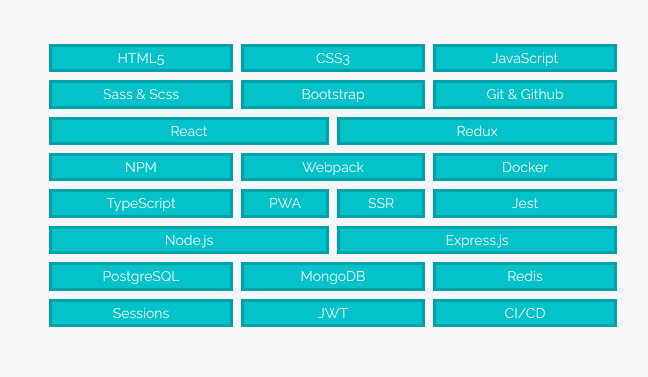
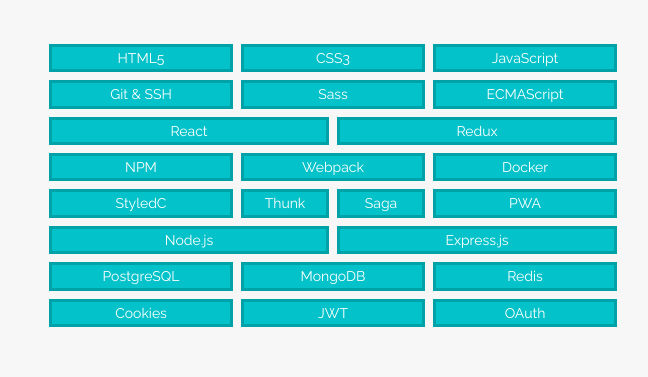
Before and after one commit to Ochanissi/Portofolio, a website: page index.html in a window 1280 px wide. Shown: the part 1181-1558 px from the top of the page, 575-1223 px from the left. Drawn offline with nearby package versions, Linux system fonts and the light colour scheme.

Commit message:
updated the skills section and made it reponsive

```diff
--- a/index.html
+++ b/index.html
@@ -71,26 +71,26 @@
             <p class="about__skills--item-1">HTML5</p>
             <p class="about__skills--item-2">CSS3</p>
             <p class="about__skills--item-3">JavaScript</p>
-            <p class="about__skills--item-4">Sass & Scss</p>
-            <p class="about__skills--item-5">Bootstrap</p>
-            <p class="about__skills--item-6">Git & Github</p>
+            <p class="about__skills--item-4">Git & SSH</p>
+            <p class="about__skills--item-5">Sass</p>
+            <p class="about__skills--item-6">ECMAScript</p>
             <p class="about__skills--item-7">React</p>
             <p class="about__skills--item-8">Redux</p>
             <p class="about__skills--item-9">NPM</p>
             <p class="about__skills--item-10">Webpack</p>
             <p class="about__skills--item-11">Docker</p>
-            <p class="about__skills--item-12">TypeScript</p>
-            <p class="about__skills--item-13">PWA</p>
-            <p class="about__skills--item-14">SSR</p>
-            <p class="about__skills--item-15">Jest</p>
+            <p class="about__skills--item-12">StyledC</p>
+            <p class="about__skills--item-13">Thunk</p>
+            <p class="about__skills--item-14">Saga</p>
+            <p class="about__skills--item-15">PWA</p>
             <p class="about__skills--item-16">Node.js</p>
             <p class="about__skills--item-17">Express.js</p>
             <p class="about__skills--item-18">PostgreSQL</p>
             <p class="about__skills--item-19">MongoDB</p>
             <p class="about__skills--item-20">Redis</p>
-            <p class="about__skills--item-21">Sessions</p>
+            <p class="about__skills--item-21">Cookies</p>
             <p class="about__skills--item-22">JWT</p>
-            <p class="about__skills--item-23">CI/CD</p>
+            <p class="about__skills--item-23">OAuth</p>
         </div>
     </section>
 
--- a/sass/_about.scss
+++ b/sass/_about.scss
@@ -8,7 +8,12 @@
 
   display: grid;
   grid-template-rows: repeat(5, min-content);
-    grid-template-columns: [full-start] minmax(6rem, 1fr) [center-start] repeat(8, [col-start] minmax(min-content, 14rem) [col-end] ) [center-end] minmax(6rem, 1fr) [full-end];
+  grid-template-columns:
+    [full-start] minmax(6rem, 1fr) [center-start] repeat(
+      8,
+      [col-start] minmax(min-content, 14rem) [col-end]
+    )
+    [center-end] minmax(6rem, 1fr) [full-end];
 
   grid-gap: 5rem;
 
@@ -53,7 +58,6 @@
     &--2,
     &--3,
     &--4 {
-
     }
 
     &--img {
@@ -64,10 +68,17 @@
       padding: 2rem;
 
       // clip-path: polygon(30% 0%, 70% 0%, 100% 30%, 100% 70%, 70% 100%, 30% 100%, 0% 70%, 0% 30%);
-            clip-path: polygon(25% 10%, 75% 10%, 100% 50%, 100% 50%, 75% 90%, 25% 90%, 0 50%, 0 50%);
-
+      clip-path: polygon(
+        25% 10%,
+        75% 10%,
+        100% 50%,
+        100% 50%,
+        75% 90%,
+        25% 90%,
+        0 50%,
+        0 50%
+      );
     }
-
   }
 
   &__description {
@@ -75,7 +86,6 @@
 
     grid-row: 3 / 4;
     grid-column: center-start / col-end 4;
-
 
     text-align: center;
 
@@ -85,7 +95,6 @@
     @media only screen and (max-width: $bp-medium) {
       grid-column: center-start / center-end;
       max-width: 60rem;
-
     }
 
     &--img {
@@ -94,10 +103,16 @@
       height: 20rem;
 
       // clip-path: polygon(30% 0%, 70% 0%, 100% 30%, 100% 70%, 70% 100%, 30% 100%, 0% 70%, 0% 30%);
-            clip-path: polygon(25% 10%, 75% 10%, 100% 50%, 100% 50%, 75% 90%, 25% 90%, 0 50%, 0 50%);
-
-
-
+      clip-path: polygon(
+        25% 10%,
+        75% 10%,
+        100% 50%,
+        100% 50%,
+        75% 90%,
+        25% 90%,
+        0 50%,
+        0 50%
+      );
     }
   }
 
@@ -105,11 +120,8 @@
     // background-color: yellow;
     overflow-x: hidden;
 
-
-
     grid-row: 3 / 4;
     grid-column: col-start 5 / center-end;
-
 
     display: grid;
     grid-template-rows: repeat(8, 1fr);
@@ -131,7 +143,9 @@
       color: $color-white;
       font-weight: 400;
       border: 3px solid $color-primary-dark;
-            transition: all .2s ease-in-out;
+      transition: all 0.2s ease-in-out;
+
+      // padding: 0 0.1rem;
 
       &:hover {
         background-color: $color-white;
@@ -145,30 +159,25 @@
 
     &--item-2 {
       grid-column: 3 / 5;
-
     }
 
     &--item-3 {
       grid-column: 5 / 7;
-
     }
 
     &--item-4 {
       grid-column: 1 / 3;
       grid-row: 2 / 3;
-
     }
 
     &--item-5 {
       grid-column: 3 / 5;
       grid-row: 2 / 3;
-
     }
 
     &--item-6 {
       grid-column: 5 / 7;
       grid-row: 2 / 3;
-
     }
 
     &--item-7 {
@@ -184,92 +193,76 @@
     &--item-9 {
       grid-row: 4 / 5;
       grid-column: 1 / 3;
-
     }
 
     &--item-10 {
       grid-row: 4 / 5;
       grid-column: 3 / 5;
-
     }
 
     &--item-11 {
       grid-row: 4 / 5;
       grid-column: 5 / 7;
-
     }
 
     &--item-12 {
       grid-row: 5 / 6;
       grid-column: 1 / 3;
-
     }
 
     &--item-13 {
       grid-row: 5 / 6;
       grid-column: 3 / 4;
-
     }
 
     &--item-14 {
       grid-row: 5 / 6;
       grid-column: 4 / 5;
-
     }
 
     &--item-15 {
       grid-row: 5 / 6;
       grid-column: 5 / 7;
-
     }
 
     &--item-16 {
       grid-row: 6 / 7;
       grid-column: 1 / 4;
-
     }
 
     &--item-17 {
       grid-row: 6 / 7;
       grid-column: 4 / 7;
-
     }
 
     &--item-18 {
       grid-row: 7 / 8;
       grid-column: 1 / 3;
-
     }
 
     &--item-19 {
       grid-row: 7 / 8;
       grid-column: 3 / 5;
-
     }
 
     &--item-20 {
       grid-row: 7 / 8;
       grid-column: 5 / 7;
-
     }
 
     &--item-21 {
       grid-row: 8 / 9;
       grid-column: 1 / 3;
-
     }
 
     &--item-22 {
       grid-row: 8 / 9;
       grid-column: 3 / 5;
-
     }
 
     &--item-23 {
       grid-row: 8 / 9;
       grid-column: 5 / 7;
-
-        }
-
     }
   }
+}
--- a/server.js
+++ b/server.js
@@ -5,7 +5,7 @@
 
 // App initialization
 const app = express();
-const port = process.env.PORT || 5000;
+const port = process.env.PORT || process.env.PORTOFOLIO_PORT || 5000;
 
 if (process.env.NODE_ENV === 'production') {
   app.use(compression());
```
Also changed, not shown: css/style.css. Lines whose indentation alone changed are shown as unchanged.
